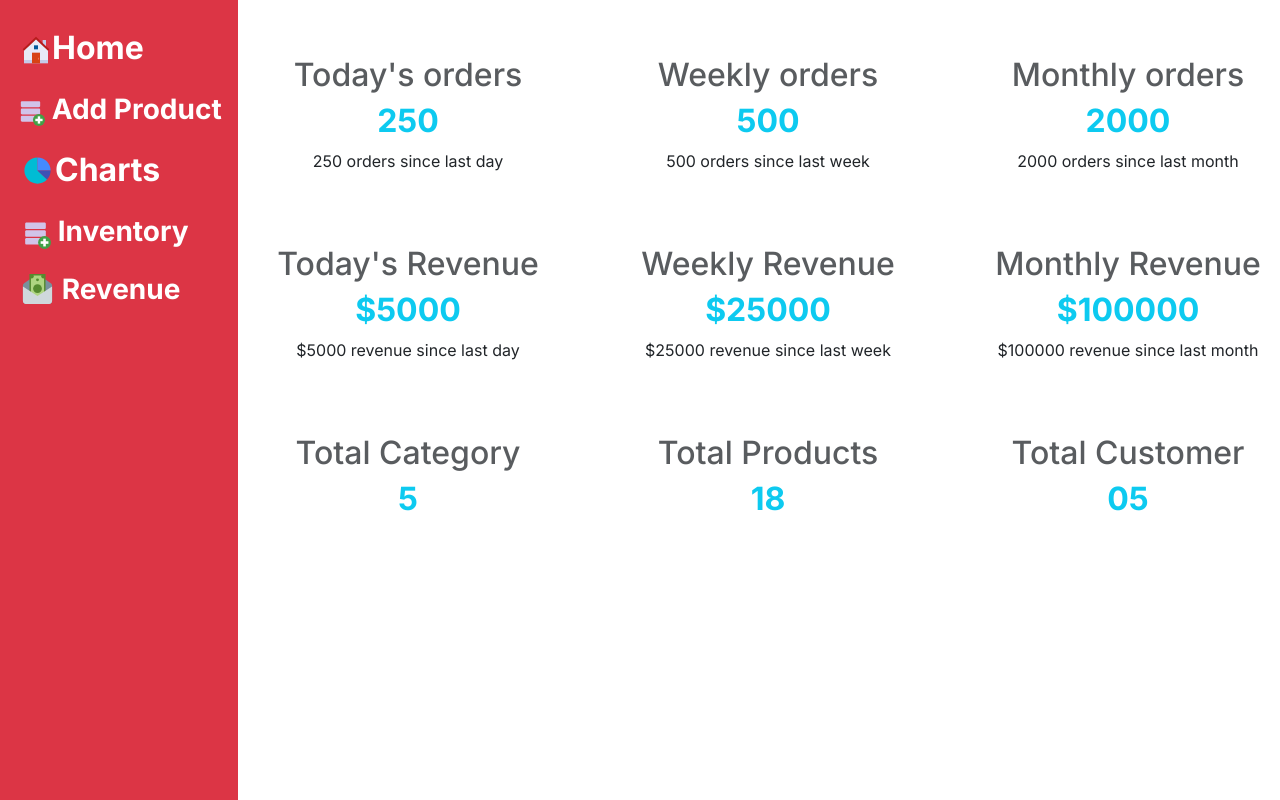
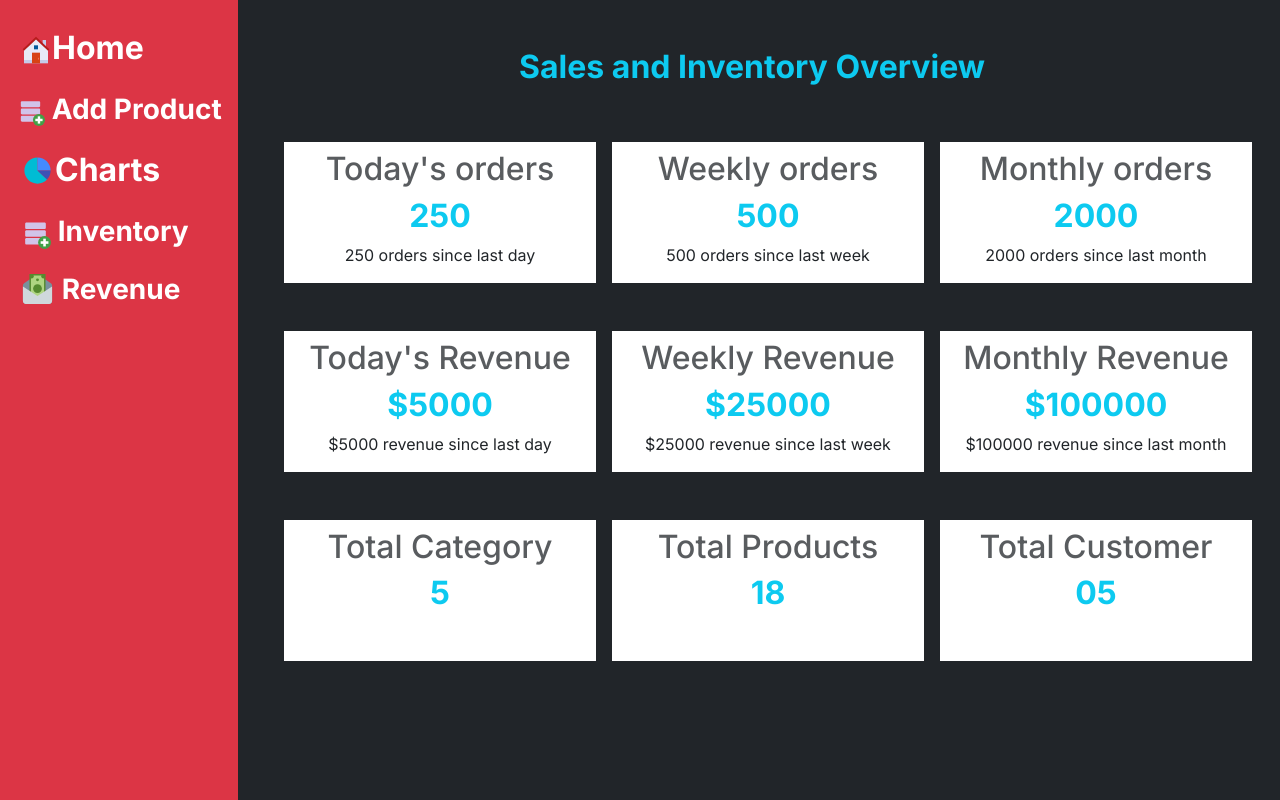
Before and after one commit to KashyapAmanSingh/Gym-Ecommerce-AdminDash_board, a Next.js app: page /revenue in a window 1280 px wide. Built offline with nearby package versions, Linux system fonts and the light colour scheme.

Commit message:
bug- fixws bug of session storage

```diff
--- a/Component/dashBoardUi/mainPage.jsx
+++ b/Component/dashBoardUi/mainPage.jsx
@@ -5,7 +5,9 @@ const MainPage = () => {
     <div>
       <div className="container ">
 
-        <div className="row my-5">
+      <h4 className='bg-dark text-center pt-5 fw-bold fs-2 text-info'>Sales and Inventory Overview</h4>
+
+        <div className="row  py-5 px-5">
           <div className='d-flex justify-content-between text-center'>
             <div className="col-sm-4  bg-white">
               <h2 className="card-title mt-2 text-muted">Today&apos;s orders </h2>
@@ -13,7 +15,7 @@ const MainPage = () => {
               <p>250 orders since last day  </p>
 
             </div>
-            <div className="col-sm-4  bg-white mx-3">
+            <div className="col-sm-4  bg-white mx-3 ">
 
               <h2 className="card-title mt-2 text-muted ">  Weekly orders</h2>
               <h6 className='my-2 text-info fw-bold fs-2'> 500</h6>
@@ -30,7 +32,7 @@ const MainPage = () => {
 
         {/* Total Revenue */}
 
-        <div className="row d-flex ">
+        <div className="row d-flex px-5">
           <div className='d-flex justify-content-between text-center '>
             <div className="col-sm-4  bg-white align-middle">
               <h2 className=" card-title mt-2 text-muted">Today&apos;s Revenue</h2>
@@ -55,7 +57,7 @@ const MainPage = () => {
           </div>
         </div>
 
-        <div className="row my-5">
+        <div className="row py-5 px-5 ">
           <div className='d-flex justify-content-between text-center '>
             <div className="col-sm-4   bg-white ">
               <h2 className="card-title mt-2 text-muted ">Total Category </h2>
--- a/src/app/Inventory/page.js
+++ b/src/app/Inventory/page.js
@@ -2,8 +2,12 @@ import React from 'react'
 import ProductList from '../../../Component/ProductList'
 
 const page = () => {
-  return <ProductList/>
+  return (
+    <div className='bg-dark'>
 
+            <ProductList/>
+    </div>
+  )
 }
 
 export default page
--- a/src/app/mainChart/page.js
+++ b/src/app/mainChart/page.js
@@ -4,10 +4,8 @@ import ChartBar from "../../../Component/dashBoardUi/chartBar";
 const page = () => {
   return (
 
+      <div className='bg-dark m-0  '>
 
-
-
-      <div className='bg-dark  mt-5'>
       <ChartBar/>
     </div>
 
--- a/src/app/revenue/page.js
+++ b/src/app/revenue/page.js
@@ -4,7 +4,7 @@ import React from 'react';
 
 const Page = () => {
   return (
-    <div className=' '>
+    <div className='bg-dark vh-100'>
             <MainPage />
 
           </div>
```
Also changed, not shown: Component/ProductList.jsx (+6 -1 lines), Component/dashBoardUi/chartBar.jsx (+23 -14 lines).
